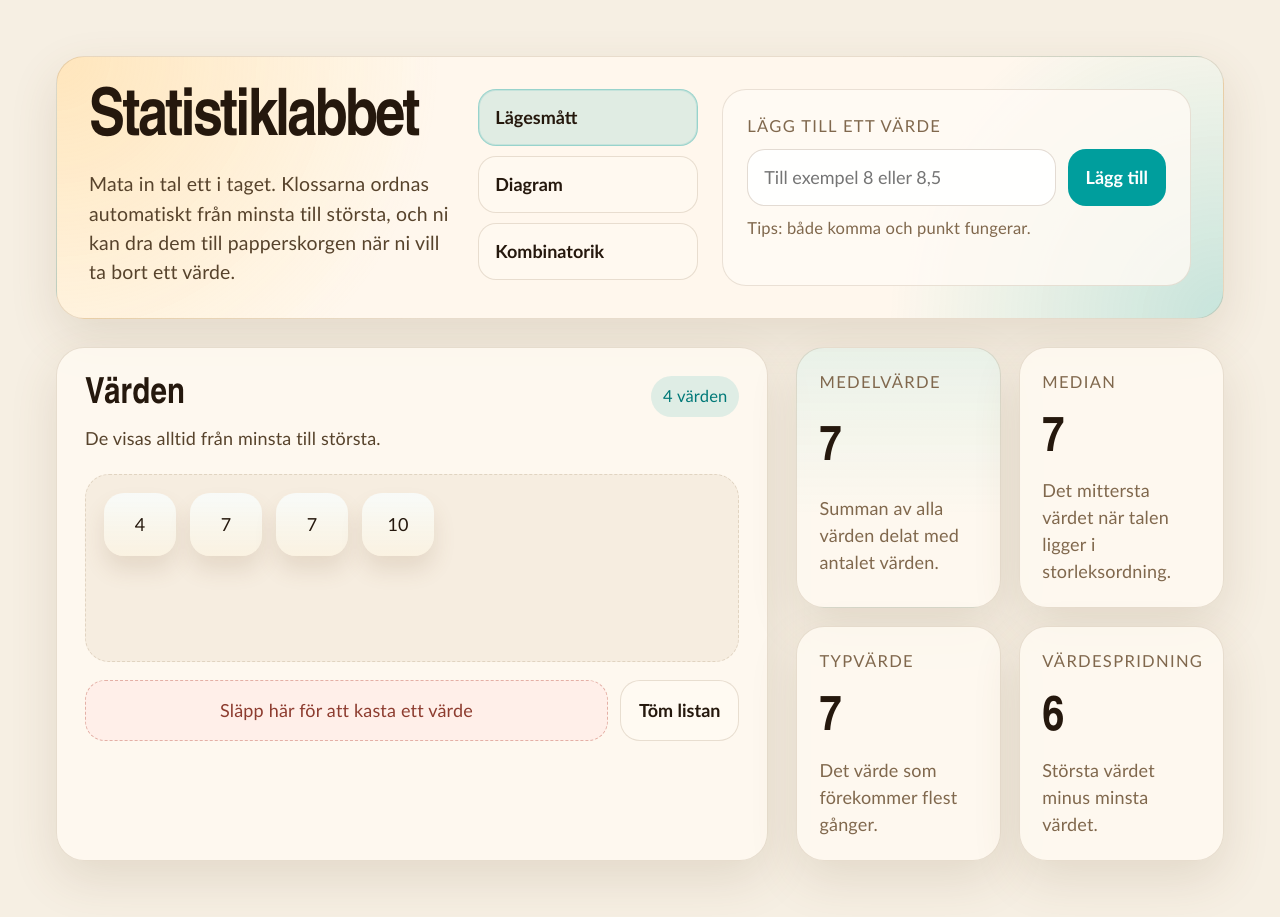
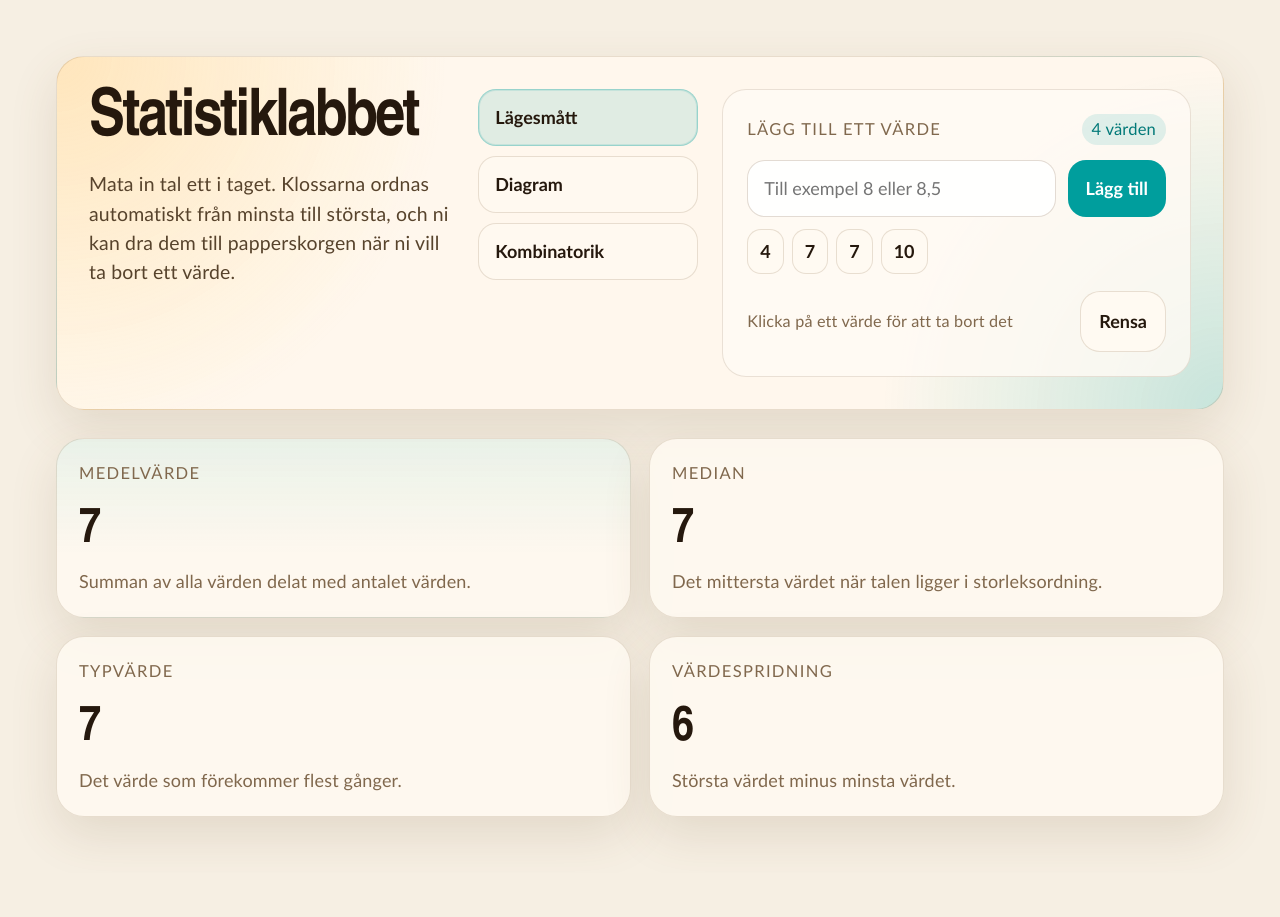
Before and after one commit to WeeHorse/statistiklabbet, a React (Vite) app: page / in a window 1280 px wide. After the commit the page ends 873 px from the top, so only its background shows below. Built offline with nearby package versions, Linux system fonts and the light colour scheme.

Commit message:
tweaking UI

```diff
--- a/src/App.css
+++ b/src/App.css
@@ -113,6 +113,18 @@
   margin-bottom: 10px;
 }
 
+.form-top-row {
+  display: flex;
+  align-items: center;
+  justify-content: space-between;
+  gap: 12px;
+  margin-bottom: 15px;
+}
+
+.form-top-row .field-label {
+  margin-bottom: 0;
+}
+
 .field-row {
   display: flex;
   gap: 12px;
@@ -156,6 +168,53 @@
   font-size: 0.92rem;
 }
 
+.quick-values {
+  margin-top: 12px;
+  min-height: 52px;
+  display: flex;
+  flex-wrap: wrap;
+  gap: 8px;
+  align-items: flex-start;
+}
+
+.quick-value-chip {
+  border: 1px solid rgba(126, 94, 58, 0.18);
+  border-radius: 14px;
+  padding: 8px 12px;
+  background: rgba(255, 250, 242, 0.9);
+  color: var(--text-h);
+  font: inherit;
+  font-weight: 700;
+  cursor: pointer;
+  transition:
+    transform 120ms ease,
+    background-color 120ms ease;
+}
+
+.quick-value-chip:hover {
+  transform: translateY(-1px);
+  background: rgba(255, 244, 229, 0.98);
+}
+
+.quick-value-chip:focus-visible {
+  outline: 3px solid var(--focus);
+  outline-offset: 2px;
+}
+
+.form-actions {
+  margin-top: 10px;
+  display: flex;
+  align-items: center;
+  justify-content: space-between;
+  gap: 10px;
+}
+
+.form-actions-help {
+  margin: 0;
+  color: var(--muted);
+  font-size: 0.9rem;
+}
+
 .page-intro-card {
   display: grid;
   gap: 12px;
@@ -191,6 +250,10 @@
   padding: 8px 12px;
   font-size: 0.92rem;
   white-space: nowrap;
+}
+
+.hero-panel .value-form .form-top-row .pill {
+  padding: 3px 10px;
 }
 
 .block-row {
@@ -771,4 +834,5 @@
   .hero-panel>.page-intro-card {
     width: 100%;
   }
+
 }
--- a/src/App.tsx
+++ b/src/App.tsx
@@ -16,7 +16,7 @@ type StatsSummary = {
 };
 
 type PageId = 'lagesmatt' | 'diagram' | 'kombinatorik';
-type DiagramType = 'stapel' | 'punkt' | 'linje' | 'cirkel';
+type DiagramType = 'stapel' | 'cirkel';
 type BarMode = 'staande' | 'liggande';
 
 const pages: Array<{ id: PageId; label: string; }> = [
@@ -27,8 +27,6 @@ const pages: Array<{ id: PageId; label: string; }> = [
 
 const diagramTypes: Array<{ id: DiagramType; label: string; }> = [
   { id: 'stapel', label: 'Stapeldiagram' },
-  { id: 'punkt', label: 'Punktdiagram' },
-  { id: 'linje', label: 'Linjediagram' },
   { id: 'cirkel', label: 'Cirkeldiagram' },
 ];
 
@@ -91,8 +89,6 @@ function App() {
     { id: 4, value: 10 },
   ]);
   const [inputValue, setInputValue] = useState('');
-  const [draggedId, setDraggedId] = useState<number | null>(null);
-  const [trashActive, setTrashActive] = useState(false);
   const [nextId, setNextId] = useState(5);
   const [currentPage, setCurrentPage] = useState<PageId>('lagesmatt');
   const [diagramType, setDiagramType] = useState<DiagramType>('stapel');
@@ -149,31 +145,6 @@ function App() {
     return `conic-gradient(${segments.join(', ')})`;
   }, [frequencyData]);
 
-  const linePoints = useMemo(() => {
-    if (stats.sortedValues.length === 0) {
-      return '';
-    }
-
-    if (stats.sortedValues.length === 1) {
-      return '24,96';
-    }
-
-    const chartWidth = 360;
-    const chartHeight = 120;
-    const values = stats.sortedValues;
-    const min = values[0];
-    const max = values[values.length - 1];
-    const range = max - min || 1;
-
-    return values
-      .map((value, index) => {
-        const x = (index / (values.length - 1)) * chartWidth;
-        const y = chartHeight - ((value - min) / range) * chartHeight;
-        return `${x.toFixed(1)},${y.toFixed(1)}`;
-      })
-      .join(' ');
-  }, [stats.sortedValues]);
-
   const handleSubmit = (event: FormEvent<HTMLFormElement>) => {
     event.preventDefault();
 
@@ -190,21 +161,6 @@ function App() {
     setItems((currentItems) => [...currentItems, { id: nextId, value: parsedValue }]);
     setNextId((currentId) => currentId + 1);
     setInputValue('');
-  };
-
-  const removeDraggedItem = () => {
-    if (draggedId === null) {
-      return;
-    }
-
-    setItems((currentItems) => currentItems.filter((item) => item.id !== draggedId));
-    setDraggedId(null);
-    setTrashActive(false);
-  };
-
-  const clearDragState = () => {
-    setDraggedId(null);
-    setTrashActive(false);
   };
 
   return (
@@ -237,11 +193,23 @@ function App() {
           </div>
         </div>
 
-        {currentPage === 'lagesmatt' ? (
+        {currentPage === 'kombinatorik' ? (
+          <section className="value-form page-intro-card">
+            <p className="field-label">Kombinatorik</p>
+            <h2>En egen övningsyta</h2>
+            <p className="page-intro-text">
+              Här kan vi senare bygga uppgifter där man räknar olika möjliga val,
+              ordningar och kombinationer.
+            </p>
+          </section>
+        ) : (
           <form className="value-form" onSubmit={handleSubmit}>
-            <label className="field-label" htmlFor="value-input">
-              Lägg till ett värde
-            </label>
+            <div className="form-top-row">
+              <label className="field-label" htmlFor="value-input">
+                Lägg till ett värde
+              </label>
+              <span className="pill">{items.length} värden</span>
+            </div>
             <div className="field-row">
               <input
                 id="value-input"
@@ -253,58 +221,21 @@ function App() {
               />
               <button type="submit">Lägg till</button>
             </div>
-            <p className="field-help">Tips: både komma och punkt fungerar.</p>
-          </form>
-        ) : currentPage === 'diagram' ? (
-          <section className="value-form page-intro-card">
-            <p className="field-label">Diagram</p>
-            <h2>Välj diagramtyp</h2>
-            <p className="page-intro-text">
-              Testa hur samma värden ser ut i olika diagram. Ni kan växla med
-              knapparna i diagramvyn.
-            </p>
-          </section>
-        ) : (
-          <section className="value-form page-intro-card">
-            <p className="field-label">Kombinatorik</p>
-            <h2>En egen övningsyta</h2>
-            <p className="page-intro-text">
-              Här kan vi senare bygga uppgifter där man räknar olika möjliga val,
-              ordningar och kombinationer.
-            </p>
-          </section>
-        )}
-      </section>
 
-      {currentPage === 'lagesmatt' ? (
-        <section className="workspace-panel">
-          <div className="board-card">
-            <div className="section-heading">
-              <div>
-                <h2>Värden</h2>
-                <p>De visas alltid från minsta till största.</p>
-              </div>
-              <span className="pill">{items.length} värden</span>
-            </div>
-
-            <div className="block-row" aria-label="Lista med värden">
-              {items.length === 0 ? (
-                <div className="empty-state">
-                  Börja med att skriva in ett tal. Då räknar appen ut medelvärde,
-                  median, typvärde och värdespridning.
-                </div>
+            <div className="quick-values" aria-label="Värden under inmatningsfältet">
+              {sortedItems.length === 0 ? (
+                <p className="field-help">Inga värden ännu.</p>
               ) : (
                 sortedItems.map((item) => (
                   <button
-                    key={item.id}
+                    key={`quick-${item.id}`}
                     type="button"
-                    className={`value-block${draggedId === item.id ? ' dragging' : ''}`}
-                    draggable
-                    onDragStart={() => {
-                      setDraggedId(item.id);
-                      setTrashActive(false);
+                    className="quick-value-chip"
+                    onClick={() => {
+                      setItems((currentItems) => currentItems.filter((entry) => entry.id !== item.id));
                     }}
-                    onDragEnd={clearDragState}
+                    aria-label={`Ta bort värdet ${formatNumber(item.value)}`}
+                    title="Klicka för att ta bort"
                   >
                     {formatNumber(item.value)}
                   </button>
@@ -312,36 +243,25 @@ function App() {
               )}
             </div>
 
-            <div className="board-actions">
-              <div
-                className={`trash-zone${trashActive ? ' active' : ''}`}
-                onDragOver={(event) => {
-                  event.preventDefault();
-                  setTrashActive(true);
-                }}
-                onDragLeave={() => setTrashActive(false)}
-                onDrop={(event) => {
-                  event.preventDefault();
-                  removeDraggedItem();
-                }}
-              >
-                Släpp här för att kasta ett värde
-              </div>
-
+            <div className="form-actions">
+              <p className="form-actions-help">Klicka på ett värde för att ta bort det</p>
               <button
                 type="button"
                 className="clear-button"
                 onClick={() => {
                   setItems([]);
-                  clearDragState();
                 }}
                 disabled={items.length === 0}
               >
-                Töm listan
+                Rensa
               </button>
             </div>
-          </div>
+          </form>
+        )}
+      </section>
 
+      {currentPage === 'lagesmatt' ? (
+        <section className="workspace-panel single-panel-layout">
           <div className="stats-grid">
             <article className="stat-card highlight">
               <p className="stat-label">Medelvärde</p>
@@ -492,47 +412,6 @@ function App() {
                   </div>
                 ) : null}
 
-                {diagramType === 'punkt' ? (
-                  <div className="chart-panel">
-                    <div className="dot-chart" role="img" aria-label="Punktdiagram över frekvens">
-                      {frequencyData.map((entry, index) => (
-                        <div key={entry.value} className="dot-column">
-                          <div className="dot-stack">
-                            {Array.from({ length: entry.count }).map((_, pointIndex) => (
-                              <span
-                                key={`${entry.value}-${pointIndex}`}
-                                className="dot"
-                                style={{
-                                  backgroundColor: chartPalette[index % chartPalette.length],
-                                }}
-                              ></span>
-                            ))}
-                          </div>
-                          <p>{formatNumber(entry.value)}</p>
-                        </div>
-                      ))}
-                    </div>
-                  </div>
-                ) : null}
-
-                {diagramType === 'linje' ? (
-                  <div className="chart-panel">
-                    <div className="line-chart" role="img" aria-label="Linjediagram för sorterade värden">
-                      <svg viewBox="0 0 360 120" preserveAspectRatio="none">
-                        <polyline points={linePoints} />
-                        {linePoints
-                          .split(' ')
-                          .filter(Boolean)
-                          .map((point) => {
-                            const [x, y] = point.split(',');
-                            return <circle key={point} cx={x} cy={y} r="3.2" />;
-                          })}
-                      </svg>
-                    </div>
-                    <p className="chart-caption">Värden i stigande ordning på x-axeln.</p>
-                  </div>
-                ) : null}
-
                 {diagramType === 'cirkel' ? (
                   <div className="chart-panel pie-layout">
                     <div
```
Also changed, not shown: 5 other files (tests, documents, lock files or other folders).
